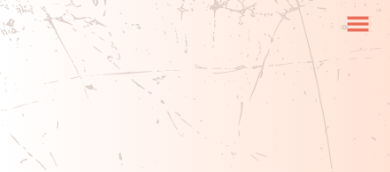
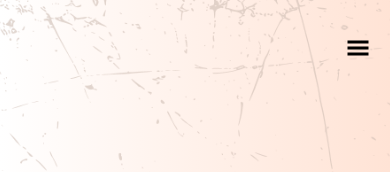
Before and after one commit to kayishau/23_portfolio, a React (Create React App) app: page / in a window 390 px wide. Shown: the top 172 px of the page. Built offline with nearby package versions, Linux system fonts and the light colour scheme; a web font is replaced by a local one.

Commit message:
small changes to mobile nav

```diff
--- a/src/components/NavBar/MobileNavigation.js
+++ b/src/components/NavBar/MobileNavigation.js
@@ -9,10 +9,10 @@ const MobileNavigation = () => {
 
     const [openBurger, setOpenBurger] = useState(false)
 
-    const hamburgerIcon = <GiHamburgerMenu className="w-6 h-6 right-5 top-3 absolute cursor-pointer text-primary"
+    const hamburgerIcon = <GiHamburgerMenu className="w-6 h-6 right-5 top-4 absolute cursor-pointer"
     onClick={() => setOpenBurger(!openBurger)}/>
 
-    const closeIcon = <AiOutlineCloseSquare className="w-7 h-7 absolute right-5 top-3 hover:text-white duration-150 ease-in-out cursor-pointer"
+    const closeIcon = <AiOutlineCloseSquare className="w-7 h-7 absolute right-5 top-4 hover:text-white duration-150 ease-in-out cursor-pointer"
     onClick={() => setOpenBurger(!openBurger)}/>
 
     const closeMobileMenu = () => setOpenBurger(false)
@@ -22,7 +22,7 @@ const MobileNavigation = () => {
     <div
     //  className="w-full h-[50px] bg-primary/50 fixed"
      >
-    <nav className="tablet:hidden fixed w-full justify-center flex duration-150 ease-in-out"
+    <nav className="tablet:hidden fixed w-full justify-center flex duration-150 top-5 ease-in-out"
       style={{
         backgroundImage: "url(/img/navbar5.png)",
         backgroundSize: "cover",
```
